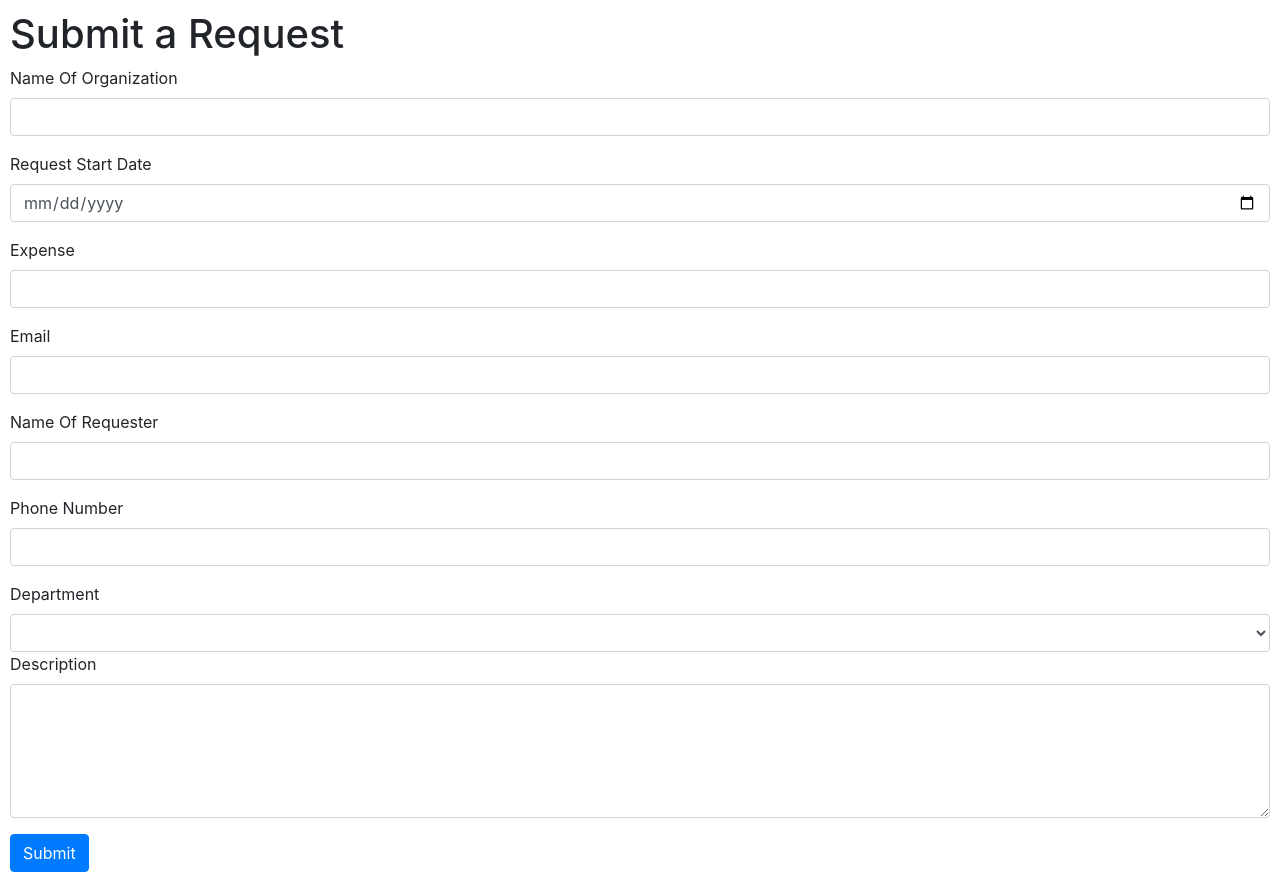
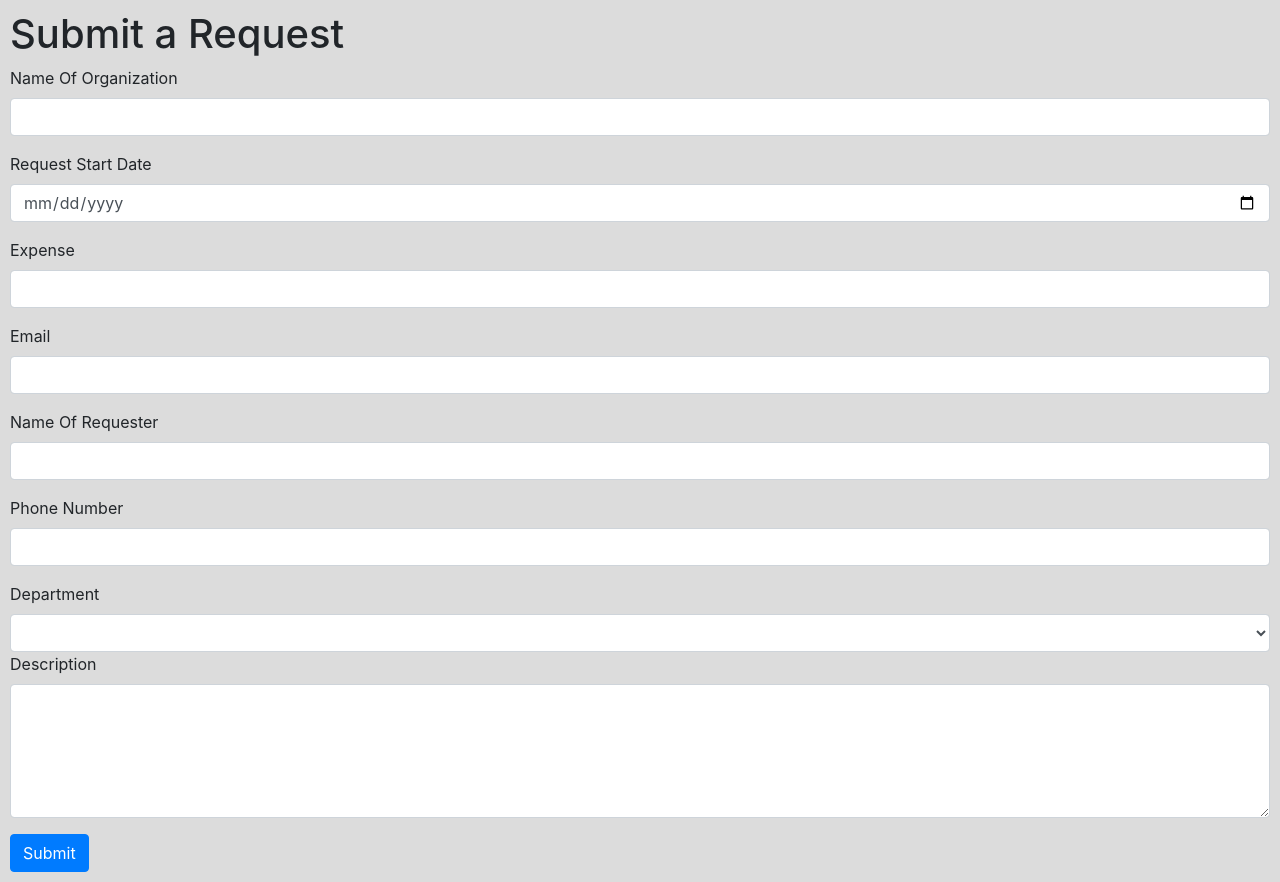
Before and after one commit to muddin94/CycleOfBenefitsWebApp, an Angular app: page / in a window 1280 px wide. Built offline with nearby package versions, Linux system fonts and the light colour scheme.

Commit message:
changed background color for entire app

```diff
--- a/src/styles.css
+++ b/src/styles.css
@@ -3,4 +3,5 @@
 
 body {
     padding:10px;
+    background-color: gainsboro;
 }
```
